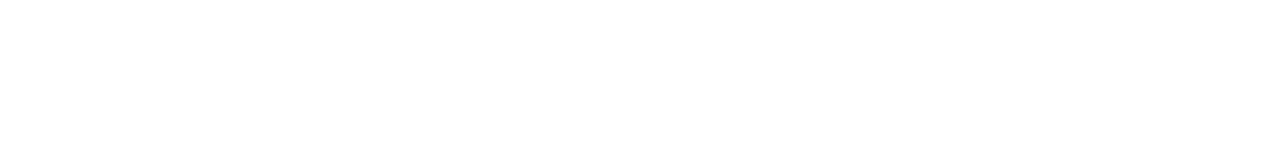
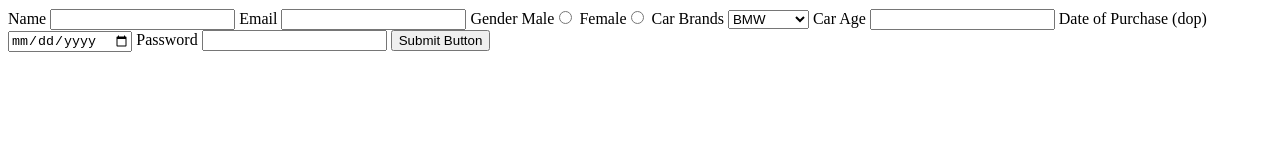
Before and after one commit to acciojob/car-insurance-form-Akki789, a website: page main.html in a window 1280 px wide. Drawn offline with Linux system fonts and the light colour scheme.

Commit message:
created a submission

```diff
--- a/main.html
+++ b/main.html
@@ -8,6 +8,36 @@
 
 <body>
 	<!-- the entire body must be written by student -->
+	<label for="name">Name</label>
+    <input type="text" name="name" id="name" required>
+
+	<label for="email">Email</label>
+    <input type="email" name="email" id="email" required>
+
+	<label for="gender">Gender</label>
+    Male<input type="radio" name="gender" id="gender" required>
+    Female<input type="radio" name="gender" id="gender" required>
+
+	<label for="cars">Car Brands</label>
+	<select id="cars">
+		<option value="bmw">BMW</option>
+		<option value="audi">Audi</option>
+		<option value="mercedez">Mercedez</option>
+	</select>
+
+
+	<label for="carage">Car Age</label>
+    <input type="number" name="carage" id="carage" required>
+
+	<label for="dop">Date of Purchase (dop)</label>
+    <input type="date" name="dop" id="dop" required>
+
+	<label for="password">Password</label>
+    <input type="password" name="password" id="password" required>
+
+	<button type="submit">Submit Button</button>
+
+
     <script type="text/javascript" src="./script.js">
 </script>
 
```
